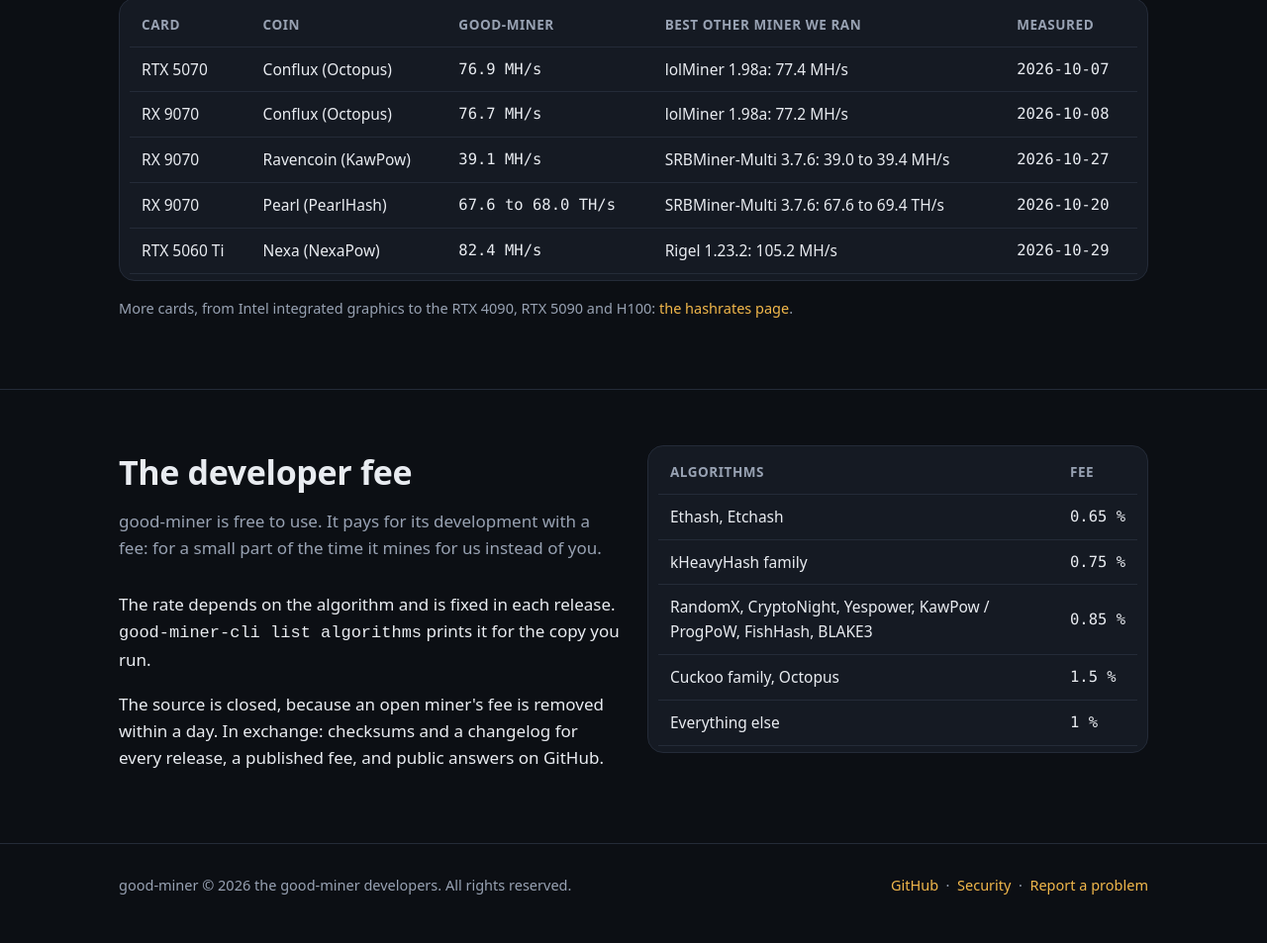
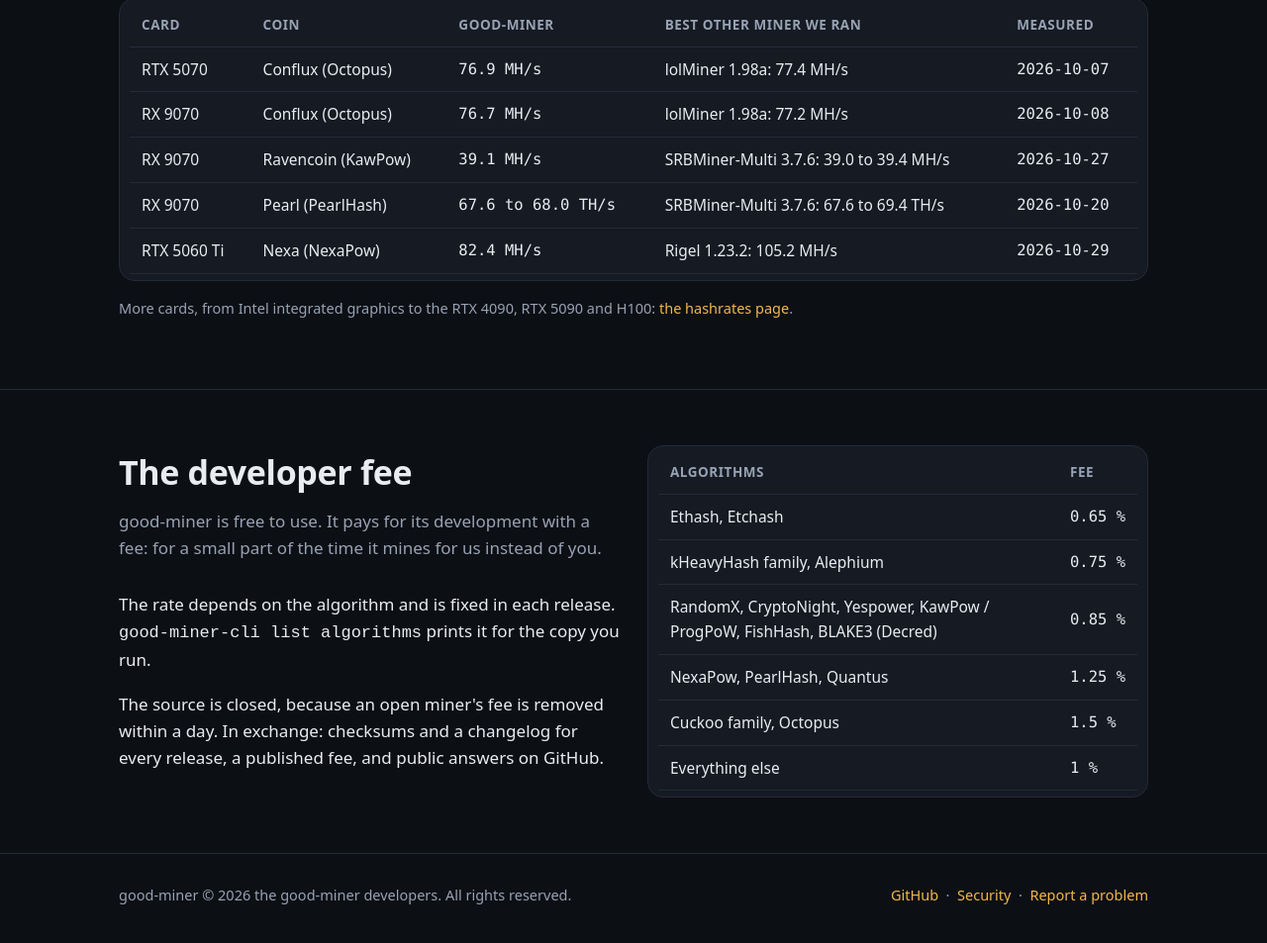
Before and after one commit to good-mining/good-miner, a plain HTML site: page index.html in a window 1280 px wide. Shown: the part 2478-3431 px from the top of the page at 99% size. Drawn offline with Linux system fonts and the light colour scheme.

Commit message:
Fee table updated

```diff
--- a/index.html
+++ b/index.html
@@ -147,8 +147,9 @@ footer .wrap{display:flex;justify-content:space-between;gap:16px;flex-wrap:wrap}
   <div class="tablewrap"><table>
     <tr><th>Algorithms</th><th>Fee</th></tr>
     <tr><td>Ethash, Etchash</td><td class="n">0.65 %</td></tr>
-    <tr><td>kHeavyHash family</td><td class="n">0.75 %</td></tr>
-    <tr><td>RandomX, CryptoNight, Yespower, KawPow / ProgPoW, FishHash, BLAKE3</td><td class="n">0.85 %</td></tr>
+    <tr><td>kHeavyHash family, Alephium</td><td class="n">0.75 %</td></tr>
+    <tr><td>RandomX, CryptoNight, Yespower, KawPow / ProgPoW, FishHash, BLAKE3 (Decred)</td><td class="n">0.85 %</td></tr>
+    <tr><td>NexaPow, PearlHash, Quantus</td><td class="n">1.25 %</td></tr>
     <tr><td>Cuckoo family, Octopus</td><td class="n">1.5 %</td></tr>
     <tr><td>Everything else</td><td class="n">1 %</td></tr>
   </table></div>
```
